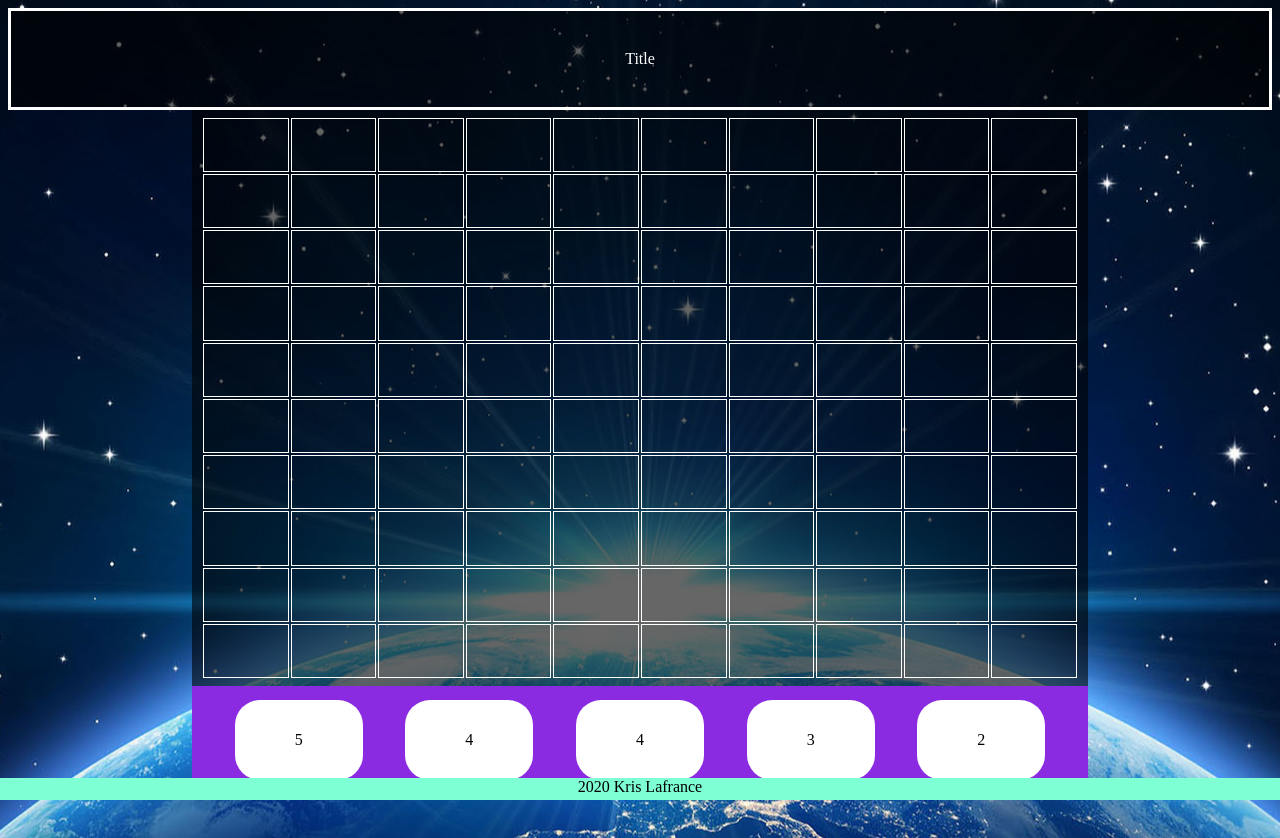
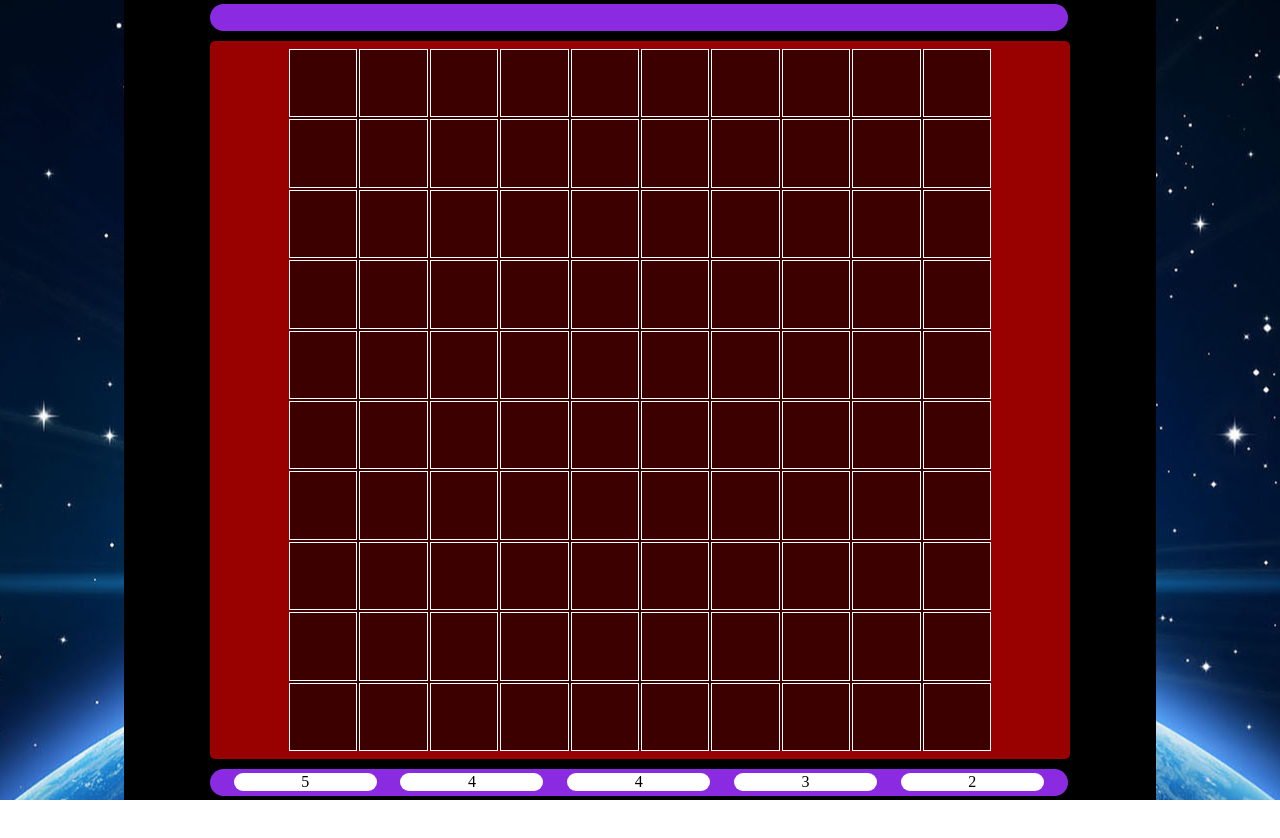
Before and after one commit to Ero6067/battleship, a plain HTML site: page index.html in a window 1280 px wide. After the commit the page ends 800 px from the top, so only its background shows below. Drawn offline with Linux system fonts and the light colour scheme.

Commit message:
updated ui

```diff
--- a/css/style.css
+++ b/css/style.css
@@ -1,5 +1,5 @@
 body {
-	/* background: blue; */
+	margin: 0;
 	background: url("../images/bgspace.jpg") no-repeat center fixed;
 	overflow: hidden;
 }
@@ -7,76 +7,79 @@ body {
 .title-card {
 	color: white;
 	background-color: rgba(1, 1, 1, 0.6);
-	border: solid white;
+
 	height: 6em;
 }
 
 .container {
+	background-color: black;
 	margin: 0 auto;
-	width: 70vw;
-	height: 90vh;
+	width: 80vw;
+	height: 99vh;
+	padding: 0.5vh;
 	display: flex;
 	flex-direction: column;
 }
 
-.game-container {
-	height: 80%;
-	background-color: rgba(1, 1, 1, 0.6);
+.game-backing {
+	background-color: rgba(255, 1, 1, 0.6);
+	margin: 1% 8%;
+	display: flex;
+	border-radius: 5px;
 }
 
-.game-container table {
-	/* border: solid white; */
-	width: 98%;
-	height: 98%;
-}
-.game-container td {
-	position: relative;
-	width: calc(100% / 10);
-	/* padding-bottom: calc(100% / 12); */
-}
-
-/* .game-container td:after {
-	content: "";
-	display: block;
-	margin-top: 100%;
-} */
-.cell {
-	/* width: 60px;
-	height: 60px; */
-	border: 1px solid white;
-	width: 8%;
-}
-/* ui items */
-
 .ui-container {
+	border-radius: 25px;
 	height: 15%;
+	width: 67vw;
 	background-color: blueviolet;
-	margin: 0;
 	padding: 0;
 	display: flex;
 	justify-content: space-evenly;
 	align-items: center;
 	list-style: none;
+	margin: 0 8%;
 }
 
+.ui-element {
+	width: calc(100% / 6);
+}
 .item {
-	height: 10vh;
-	width: 10vw;
 	background-color: white;
 	border-radius: 25px;
 	color: black;
 }
 
 .footer {
+	display: none;
 	position: fixed;
 	left: 0;
 	bottom: 0;
 	width: 100%;
-	height: 1.4em;
+	height: 1vh;
 	text-align: center;
 	background-color: aquamarine;
 }
 
+.game-container {
+	background-color: rgba(1, 1, 1, 0.6);
+	display: inline-grid;
+	grid-template-rows: repeat(10, 1fr);
+	grid-template-columns: repeat(10, 1fr);
+	justify-content: center;
+	justify-items: center;
+	align-items: center;
+	height: 700px;
+	width: 700px;
+	margin: 1% auto;
+	gap: 4px;
+}
+
+.cell {
+	border: 1px solid white;
+	width: 100%;
+	height: 100%;
+}
 /* utility classes */
 .c-flex {
 	display: flex;
--- a/index.html
+++ b/index.html
@@ -15,16 +15,28 @@
 		/>
 	</head>
 	<body>
-		<div class="title-card c-flex">Title</div>
+		<!-- <div class="title-card c-flex">Title</div> -->
 		<div class="container">
-			<!-- <div class="score-container"></div> -->
-			<div class="game-container c-flex"></div>
+			<ul class="ui-container"></ul>
+			<div class="game-backing">
+				<div class="game-container"></div>
+			</div>
 			<ul class="ui-container">
-				<li><div class="item c-flex" id="ship-5">5</div></li>
-				<li><div class="item c-flex" id="ship-4">4</div></li>
-				<li><div class="item c-flex" id="ship-3">4</div></li>
-				<li><div class="item c-flex" id="ship-2">3</div></li>
-				<li><div class="item c-flex" id="ship-1">2</div></li>
+				<li class="ui-element">
+					<div class="item c-flex" id="ship-5">5</div>
+				</li>
+				<li class="ui-element">
+					<div class="item c-flex" id="ship-4">4</div>
+				</li>
+				<li class="ui-element">
+					<div class="item c-flex" id="ship-3">4</div>
+				</li>
+				<li class="ui-element">
+					<div class="item c-flex" id="ship-2">3</div>
+				</li>
+				<li class="ui-element">
+					<div class="item c-flex" id="ship-1">2</div>
+				</li>
 			</ul>
 		</div>
 		<div class="footer">2020 Kris Lafrance</div>
--- a/scripts/app.js
+++ b/scripts/app.js
@@ -17,31 +17,30 @@ class App {
 	}
 
 	initScreen() {
-		let gameAreaMarkup = '<table id="game-map">';
+		// let gameAreaMarkup = '<table id="game-map">';
+
+		// for (let r = 0; r < MAX_ROWS; r++) {
+		// 	gameAreaMarkup += "<tr>";
+
+		// 	for (let c = 0; c < MAX_COLS; c++) {
+		// 		gameAreaMarkup += `<td class="cell" data-row="${r}"
+		//       data-col="${c}"></td>`;
+		// 	}
+		// }
+		// gameAreaMarkup += "</table>";
+
+		// document.querySelector(".game-container").innerHTML = gameAreaMarkup;
+
+		let gameAreaMarkup = "";
 
 		for (let r = 0; r < MAX_ROWS; r++) {
-			gameAreaMarkup += "<tr>";
-
+			// gameAreaMarkup += `<div class="cell-row'>`;
 			for (let c = 0; c < MAX_COLS; c++) {
-				gameAreaMarkup += `<td class="cell" data-row="${r}"
-		      data-col="${c}"></td>`;
+				gameAreaMarkup += `<div class="cell" data-row="${r}"
+        data-col="${c}"></div>`;
 			}
 		}
-		gameAreaMarkup += "</table>";
-
-		document.querySelector(".game-container").innerHTML = gameAreaMarkup;
-
-		// let gameAreaMarkup = "";
-
-		// for (let r = 0; r < MAX_ROWS; r++) {
-		// 	gameAreaMarkup += `<div class="cell-row'>`;
-
-		// 	for (let c = 0; c < MAX_COLS; c++) {
-		// 		gameAreaMarkup += `<div class="cell" data-row="${r}"
-		// 	    data-col="${c}"></div></div>`;
-		// 	}
-		// }
-		// // gameAreaMarkup += "</div>";
+		gameAreaMarkup += "</div>";
 
 		document.querySelector(".game-container").innerHTML = gameAreaMarkup;
 	}
```
